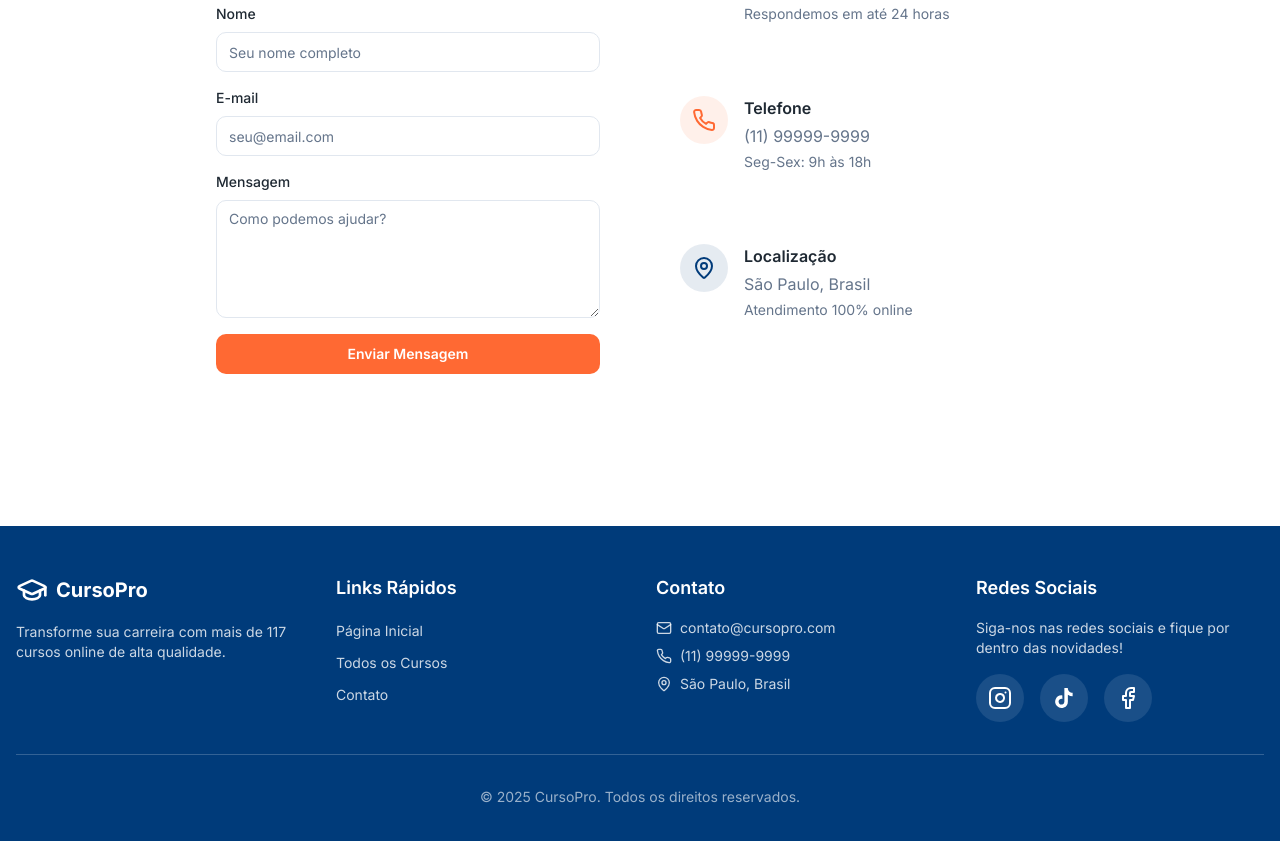
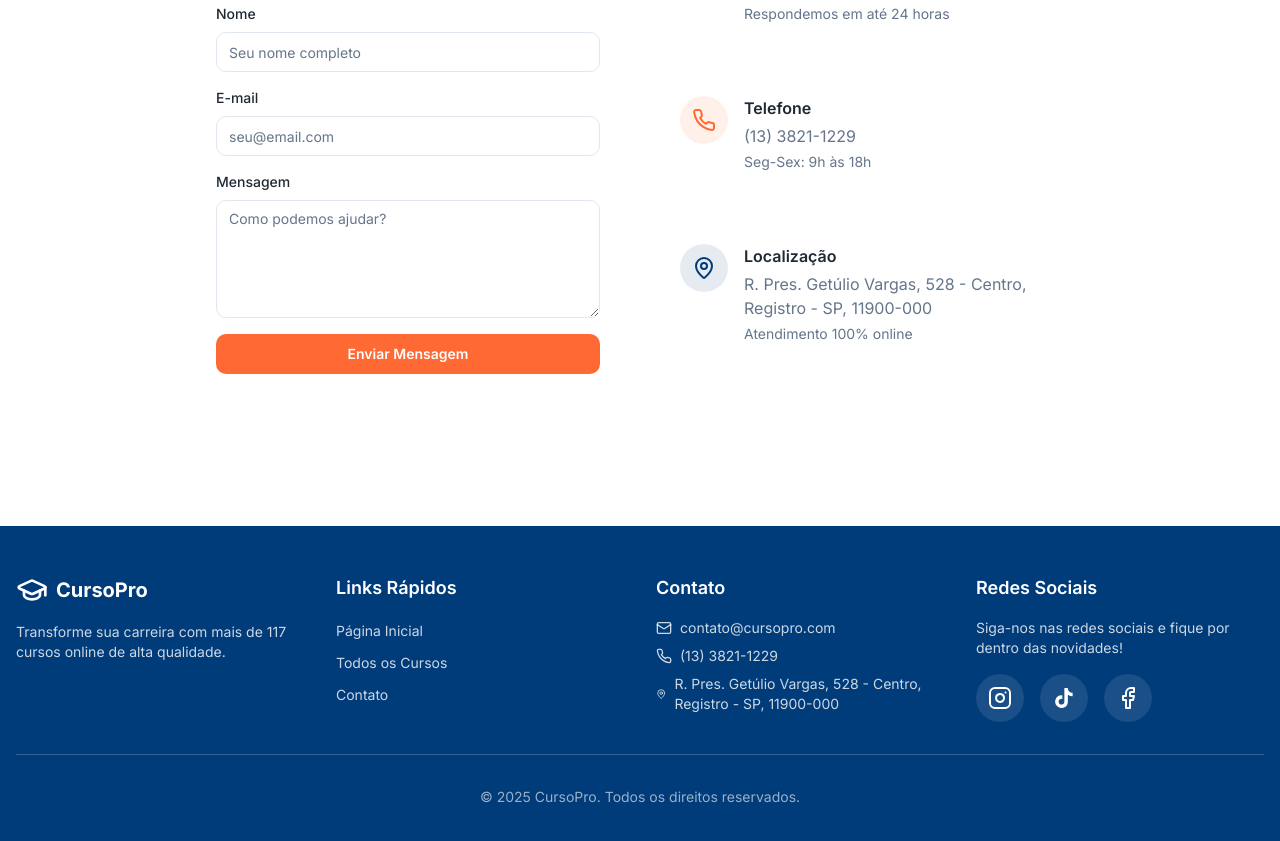
Before and after one commit to zsk549/brightpath-catalog, a React (Vite) app: page /contato in a window 1280 px wide. Shown: the part 329-1170 px from the top of the page. Built offline with nearby package versions, Linux system fonts and the light colour scheme; the HTML template or start-up script is replaced by a standard one.

Commit message:
Update contact information globally

```diff
--- a/src/components/Footer.tsx
+++ b/src/components/Footer.tsx
@@ -51,11 +51,11 @@ const Footer = () => {
               </li>
               <li className="flex items-center gap-2 text-sm text-primary-foreground/80">
                 <Phone className="h-4 w-4" />
-                (11) 99999-9999
+                (13) 3821-1229
               </li>
               <li className="flex items-center gap-2 text-sm text-primary-foreground/80">
                 <MapPin className="h-4 w-4" />
-                São Paulo, Brasil
+                R. Pres. Getúlio Vargas, 528 - Centro, Registro - SP, 11900-000
               </li>
             </ul>
           </div>
--- a/src/pages/Contato.tsx
+++ b/src/pages/Contato.tsx
@@ -126,7 +126,7 @@ const Contato = () => {
                     </div>
                     <div>
                       <h3 className="font-semibold mb-1">Telefone</h3>
-                      <p className="text-muted-foreground">(11) 99999-9999</p>
+                      <p className="text-muted-foreground">(13) 3821-1229</p>
                       <p className="text-sm text-muted-foreground mt-1">
                         Seg-Sex: 9h às 18h
                       </p>
@@ -141,7 +141,7 @@ const Contato = () => {
                     </div>
                     <div>
                       <h3 className="font-semibold mb-1">Localização</h3>
-                      <p className="text-muted-foreground">São Paulo, Brasil</p>
+                      <p className="text-muted-foreground">R. Pres. Getúlio Vargas, 528 - Centro, Registro - SP, 11900-000</p>
                       <p className="text-sm text-muted-foreground mt-1">
                         Atendimento 100% online
                       </p>
```
